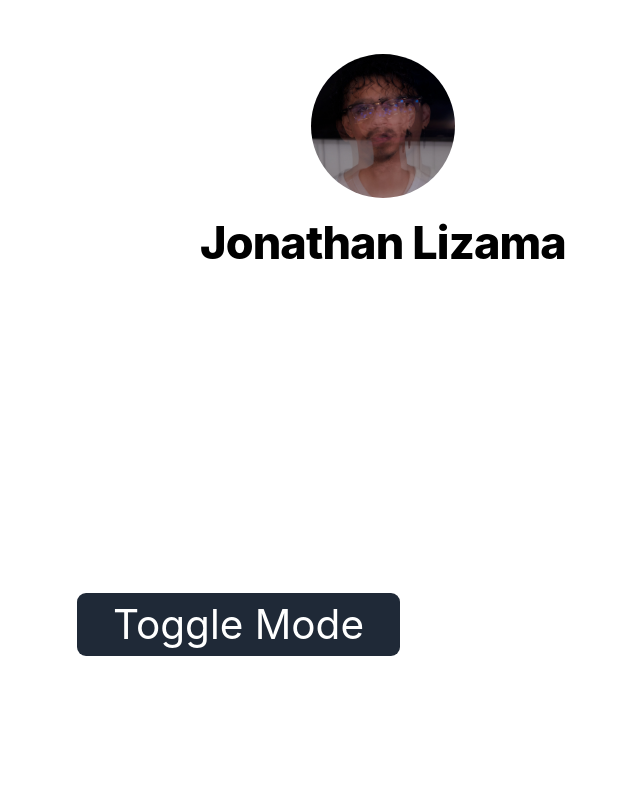
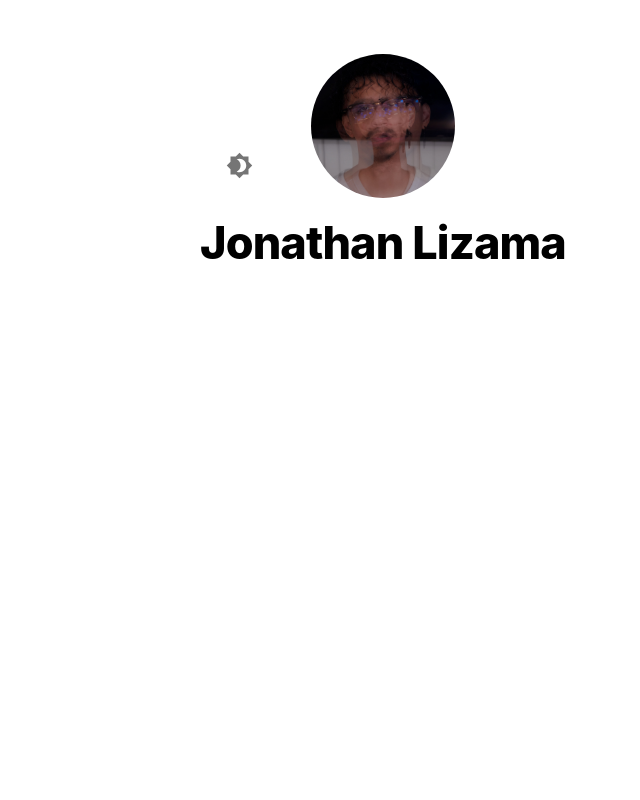
Before and after one commit to wavesco/next-blog, a Next.js app: page / in a window 1280 px wide. Shown: the top 800 px of the page, without its empty margins (257-897 px from the left). Built offline with nearby package versions, Linux system fonts and the light colour scheme.

Commit message:
Added Dark Mode Icon

```diff
--- a/components/button.js
+++ b/components/button.js
@@ -1,7 +1,9 @@
 "use client"
-import React from 'react'
+import React from 'react';
 import { useTheme } from "next-themes";
-
+import IconButton from '@mui/material/IconButton';
+import Brightness4Icon from '@mui/icons-material/Brightness4';
+import Brightness7Icon from '@mui/icons-material/Brightness7';
 
 const Button = () => {
     const { systemTheme, theme, setTheme } = useTheme();
@@ -9,12 +11,13 @@ const Button = () => {
     const currentTheme = theme === 'system' ? systemTheme : theme;
 
     return (
-        <button
-            onClick={() => theme == "dark"? setTheme('light'): setTheme("dark")}
-            className='bg-gray-800 dark:bg-gray-50 hover:bg-gray-600 dark:hover:bg-gray-300 transition-all duration-100 text-white dark:text-gray-800 px-8 py-2 text-2xl md:text-4xl rounded-lg absolute bottom-32'>
-            Toggle Mode
-        </button>
-    )
+        <IconButton
+            onClick={() => currentTheme === "dark" ? setTheme('light') : setTheme("dark")}
+            className='bg-gray-800 dark:bg-gray-50 hover:bg-gray-600 dark:hover:bg-gray-300 transition-all duration-100 text-white dark:text-gray-800 rounded-full p-2 absolute bottom-32 right-32'
+        >
+            {currentTheme === "dark" ? <Brightness7Icon /> : <Brightness4Icon />}
+        </IconButton>
+    );
 }
 
-export default Button
+export default Button;
--- a/package.json
+++ b/package.json
@@ -6,6 +6,9 @@
     "start": "next start"
   },
   "dependencies": {
+    "@emotion/react": "^11.11.1",
+    "@emotion/styled": "^11.11.0",
+    "@mui/icons-material": "^5.14.8",
     "@next/font": "^13.4.19",
     "clsx": "^2.0.0",
     "date-fns": "^2.30.0",
```
Also changed, not shown: 1 other file (tests, documents, lock files or other folders).
